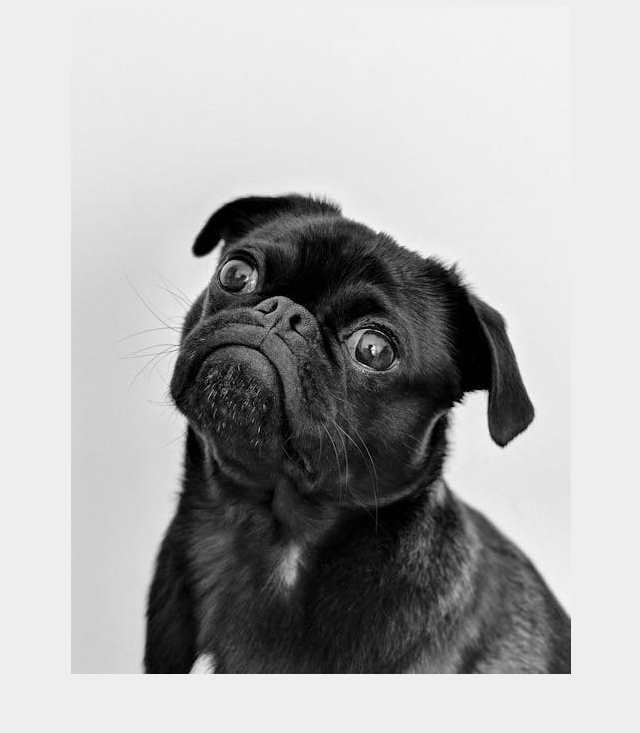
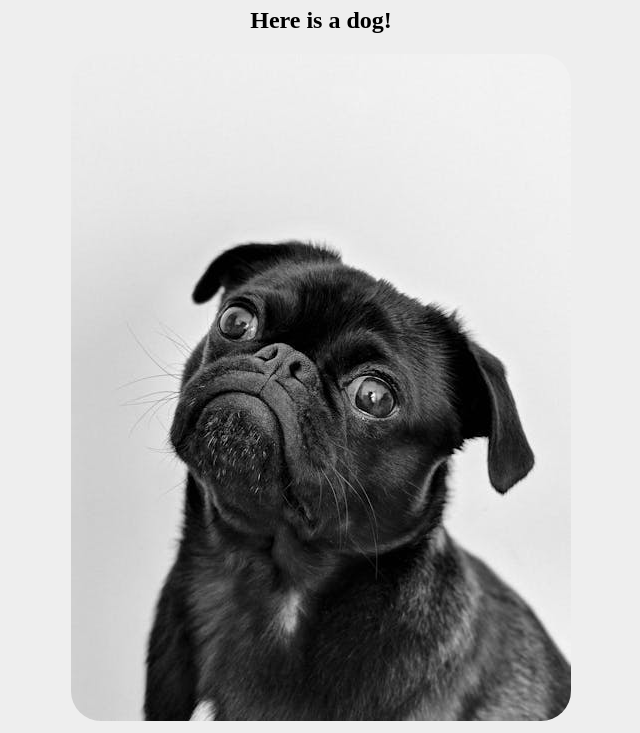
Before and after one commit to drsnails/test-github, a plain HTML site: page index.html in a window 1280 px wide. Shown: the part 73-806 px from the top of the page, without its empty margins (319-959 px from the left). Drawn offline with Linux system fonts and the light colour scheme.

Commit message:
added h2 msg and border radius

```diff
--- a/css/style.css
+++ b/css/style.css
@@ -2,3 +2,8 @@ body {
     text-align: center;
     background-color: #eeeeee;
 }
+
+
+img {
+    border-radius: 30px;
+}
--- a/index.html
+++ b/index.html
@@ -11,6 +11,7 @@
 
 <body onload="onInit()">
     <h1>Hello, please have a sit</h1>
+    <h2 hidden>Here is a dog!</h2>
     <img src="img/dog.jpeg" alt="">
     <script src="main.js"></script>
 </body>
--- a/main.js
+++ b/main.js
@@ -1,5 +1,7 @@
 'use strict'
 
 function onInit() {
-
+   setTimeout(() => {
+    document.querySelector('h2').hidden = false
+   }, 1000);
 }
```
